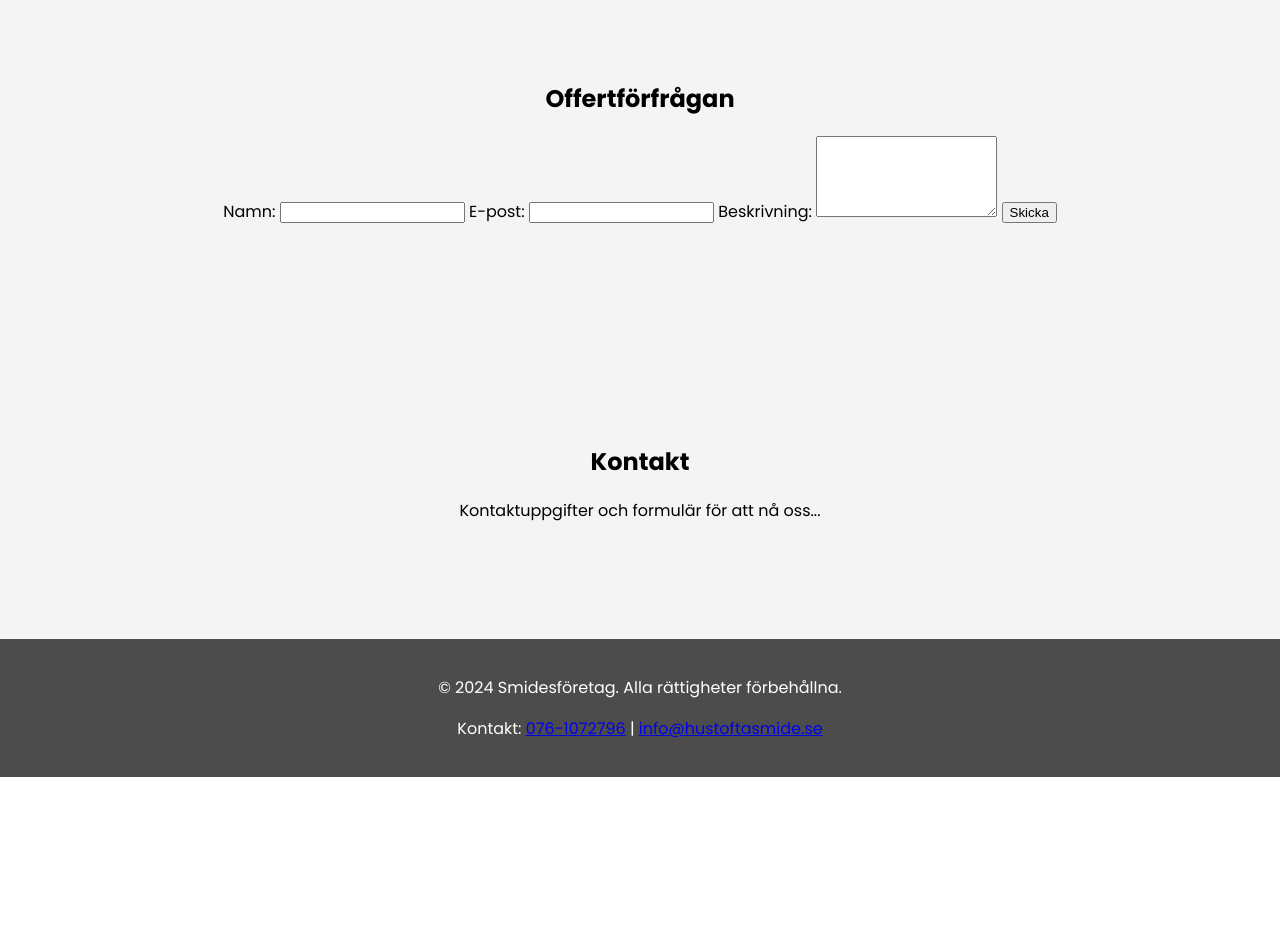
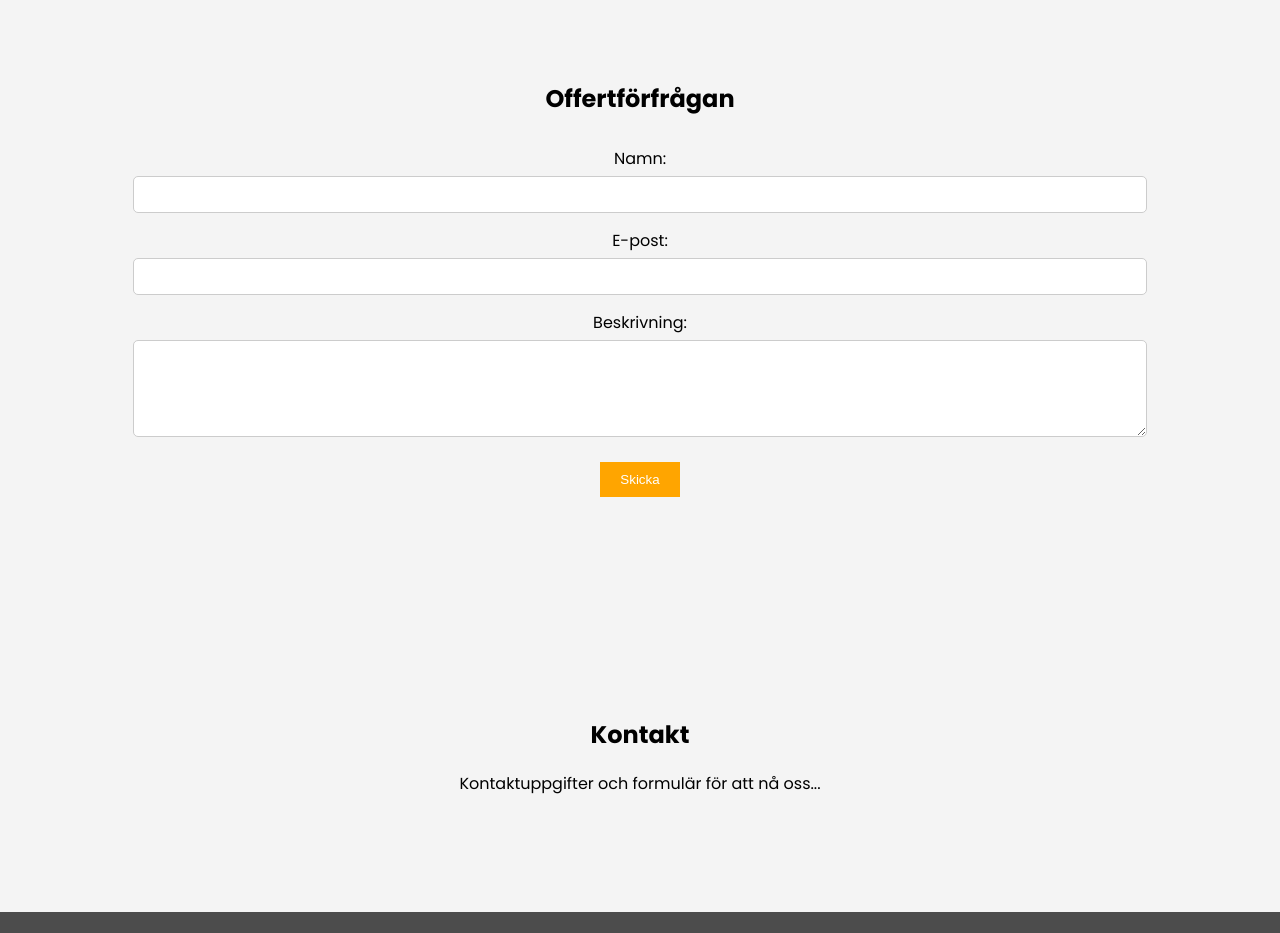
Before and after one commit to Si5193/Hustofta, a plain HTML site: page index.html in a window 1280 px wide. Shown: the part 1440-2373 px from the top of the page. Before the commit the page ends 2217 px from the top, so only its background shows below. Drawn offline with Linux system fonts and the light colour scheme.

Commit message:
Update styles.css

```diff
--- a/styles.css
+++ b/styles.css
@@ -139,3 +139,34 @@ video {
         display: block;
     }
 }
+
+.quote-form {
+    display: flex;
+    flex-direction: column;
+    align-items: center;
+}
+
+.quote-form label {
+    margin-top: 10px;
+}
+
+.quote-form input, .quote-form textarea {
+    width: 80%;
+    padding: 10px;
+    margin: 5px 0;
+    border: 1px solid #ccc;
+    border-radius: 5px;
+}
+
+.form-button {
+    background-color: orange;
+    color: white;
+    border: none;
+    padding: 10px 20px;
+    margin-top: 20px;
+    cursor: pointer;
+}
+
+.form-button:hover {
+    background-color: darkorange;
+}
```
